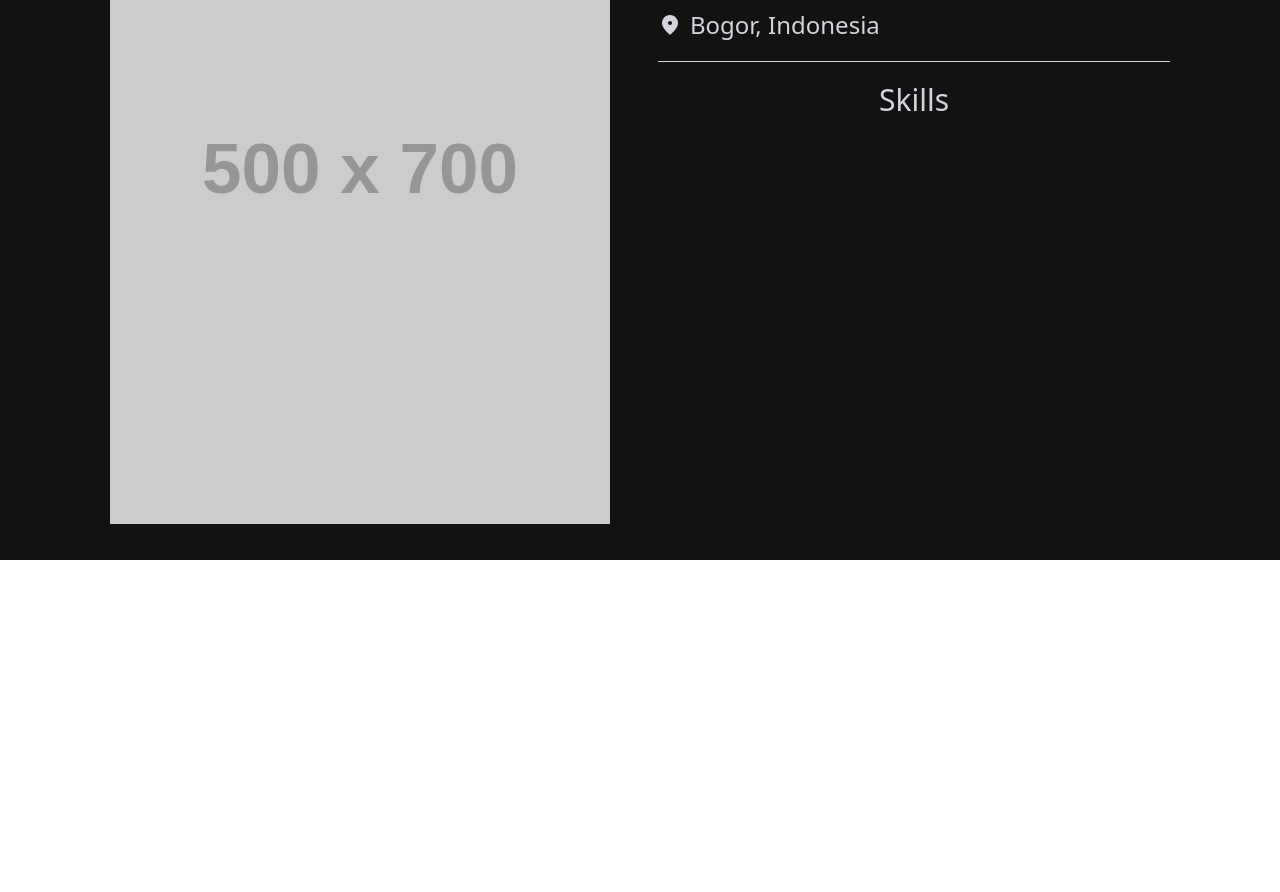
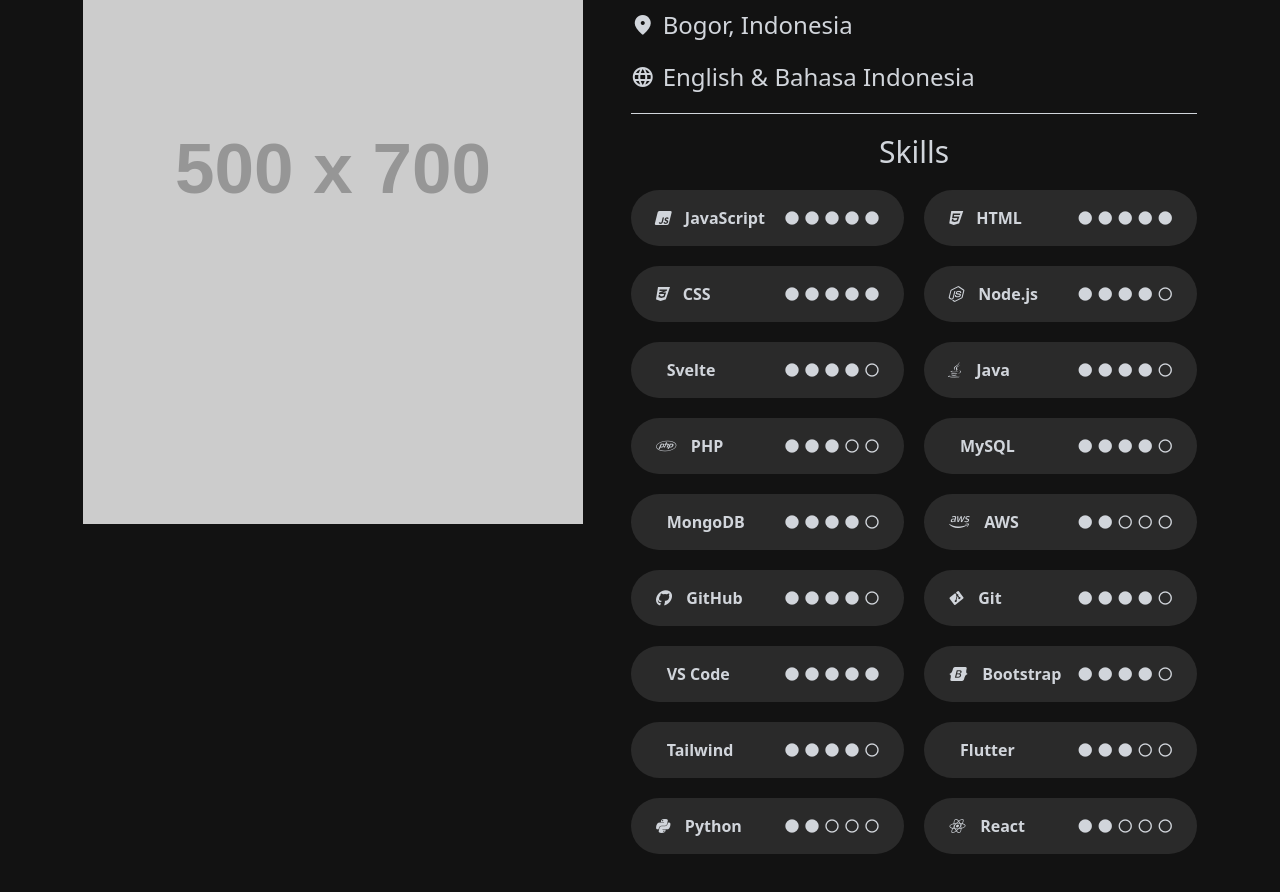
Before and after one commit to RafiSoemarno/portfolio, a Svelte app: page / in a window 1280 px wide. Shown: the part 240-1132 px from the top of the page. Before the commit the page ends 800 px from the top, so only its background shows below. Built offline with nearby package versions, Linux system fonts and the light colour scheme.

Commit message:
third commit

```diff
--- a/rollup.config.js
+++ b/rollup.config.js
@@ -3,8 +3,10 @@
 import resolve from '@rollup/plugin-node-resolve';
 import livereload from 'rollup-plugin-livereload';
 import { terser } from 'rollup-plugin-terser';
+import sveltePreprocess from 'svelte-preprocess';
+import typescript from '@rollup/plugin-typescript';
 import css from 'rollup-plugin-css-only';
-import sveltePreprocess from 'svelte-preprocess'
+import json from '@rollup/plugin-json';
 
 const production = !process.env.ROLLUP_WATCH;
 
@@ -30,7 +32,7 @@
 }
 
 export default {
-	input: 'src/main.js',
+	input: 'src/main.ts',
 	output: {
 		sourcemap: true,
 		format: 'iife',
@@ -39,16 +41,16 @@
 	},
 	plugins: [
 		svelte({
-			compilerOptions: {
-				// enable run-time checks when not in production
-				dev: !production
-			},
 			preprocess: sveltePreprocess({
 				sourceMap: !production,
 				postcss: {
 					plugins: [require('tailwindcss'), require('autoprefixer')()],
 				},
 			}),
+			compilerOptions: {
+				// enable run-time checks when not in production
+				dev: !production
+			},
 		}),
 		// we'll extract any component CSS out into
 		// a separate file - better for performance
@@ -64,6 +66,10 @@
 			dedupe: ['svelte']
 		}),
 		commonjs(),
+		typescript({
+			sourceMap: !production,
+			inlineSources: !production
+		}),
 
 		// In dev mode, call `npm run start` once
 		// the bundle has been generated
@@ -75,7 +81,9 @@
 
 		// If we're building for production (npm run build
 		// instead of npm run dev), minify
-		production && terser()
+		production && terser(),
+
+		json()
 	],
 	watch: {
 		clearScreen: false
--- a/src/App.svelte
+++ b/src/App.svelte
@@ -1,11 +1,9 @@
-<script>
+<script lang="ts">
 	import Skill from './component/Skill.svelte';
-	const skillList = require('./skills.json');
-
-	//let skills = JSON.parse(skillList);
+	import skills from './skills.json';
 </script>
 
-<main class="bg-primary h-screen pt-16">
+<main class="bg-primary py-16">
 	<div class="flex flex-row justify-center gap-12">
 		<div class="flex flex-col">
 			<img src="https://via.placeholder.com/500x700" alt="" />
@@ -25,12 +23,16 @@
 				<span class="material-icons-round">location_on</span>
 				<span>Bogor, Indonesia</span>
 			</div>
+			<div class="flex items-center gap-2 text-2xl">
+				<span class="material-icons-round">language</span>
+				<span>English & Bahasa Indonesia</span>
+			</div>
 			<hr>
 			<h2 class="text-3xl text-center">Skills</h2>
 			<div class="grid grid-cols-2 gap-5">
-				<!--{#each skills as skill}
+				{#each skills as skill}
 					<Skill icon={skill.icon} name={skill.name} level={skill.level}/>
-				{/each}-->
+				{/each}
 			</div>
 		</div>
 	</div>
--- a/src/component/Skill.svelte
+++ b/src/component/Skill.svelte
@@ -5,7 +5,7 @@
     let dots = [];
 
     for (let i = 0; i < 5; i++) {
-        dots[i] = i <= level ? true : false;
+        dots[i] = i < level ? true : false;
     }
 </script>
 
--- /dev/null
+++ b/src/global.d.ts
@@ -0,0 +1 @@
+/// <reference types="svelte" />
--- a/src/skills.json
+++ b/src/skills.json
@@ -1,7 +1,92 @@
 [
     {
-        "name": "Javascript",
+        "name": "JavaScript",
         "level": 5,
         "icon": "fab fa-js-square"
+    },
+    {
+        "name": "HTML",
+        "level": 5,
+        "icon": "fab fa-html5"
+    },
+    {
+        "name": "CSS",
+        "level": 5,
+        "icon": "fab fa-css3-alt"
+    },
+    {
+        "name": "Node.js",
+        "level": 4,
+        "icon": "fab fa-node-js"
+    },
+    {
+        "name": "Svelte",
+        "level": 4,
+        "icon": ""
+    },
+    {
+        "name": "Java",
+        "level": 4,
+        "icon": "fab fa-java"
+    },
+    {
+        "name": "PHP",
+        "level": 3,
+        "icon": "fab fa-php"
+    },
+    {
+        "name": "MySQL",
+        "level": 4,
+        "icon": ""
+    },
+    {
+        "name": "MongoDB",
+        "level": 4,
+        "icon": ""
+    },
+    {
+        "name": "AWS",
+        "level": 2,
+        "icon": "fab fa-aws"
+    },
+    {
+        "name": "GitHub",
+        "level": 4,
+        "icon": "fab fa-github"
+    },
+    {
+        "name": "Git",
+        "level": 4,
+        "icon": "fab fa-git-alt"
+    },
+    {
+        "name": "VS Code",
+        "level": 5,
+        "icon": ""
+    },
+    {
+        "name": "Bootstrap",
+        "level": 4,
+        "icon": "fab fa-bootstrap"
+    },
+    {
+        "name": "Tailwind",
+        "level": 4,
+        "icon": ""
+    },
+    {
+        "name": "Flutter",
+        "level": 3,
+        "icon": ""
+    },
+    {
+        "name": "Python",
+        "level": 2,
+        "icon": "fab fa-python"
+    },
+    {
+        "name": "React",
+        "level": 2,
+        "icon": "fab fa-react"
     }
 ]
```
Also changed, not shown: package.json (+10 -3 lines), ts-enable.js (deleted, +0 -121 lines), tsconfig.json (added, +11 -0 lines), src/main.ts (renamed from src/main.js), 1 other file (tests, documents, lock files or other folders).
